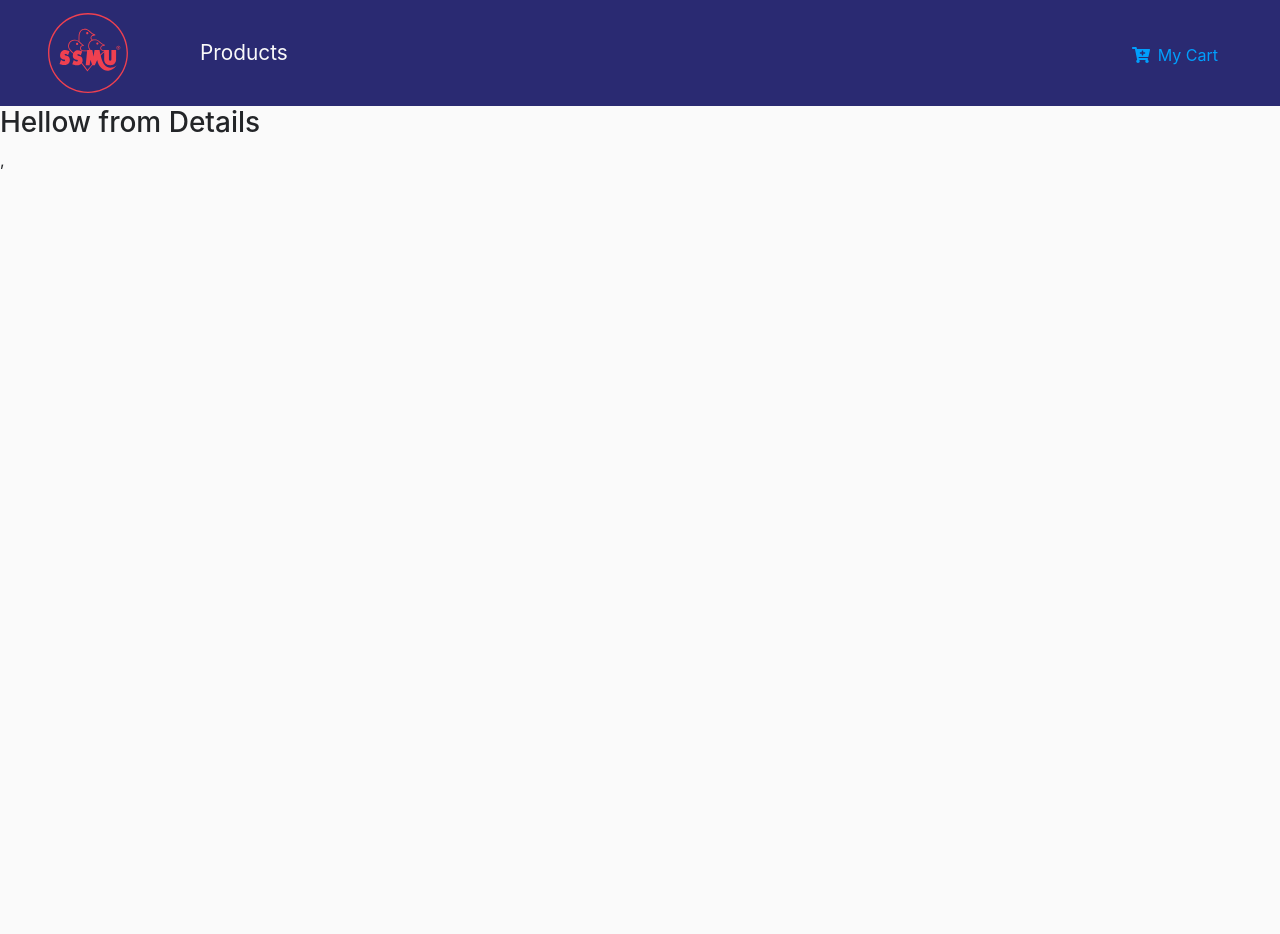
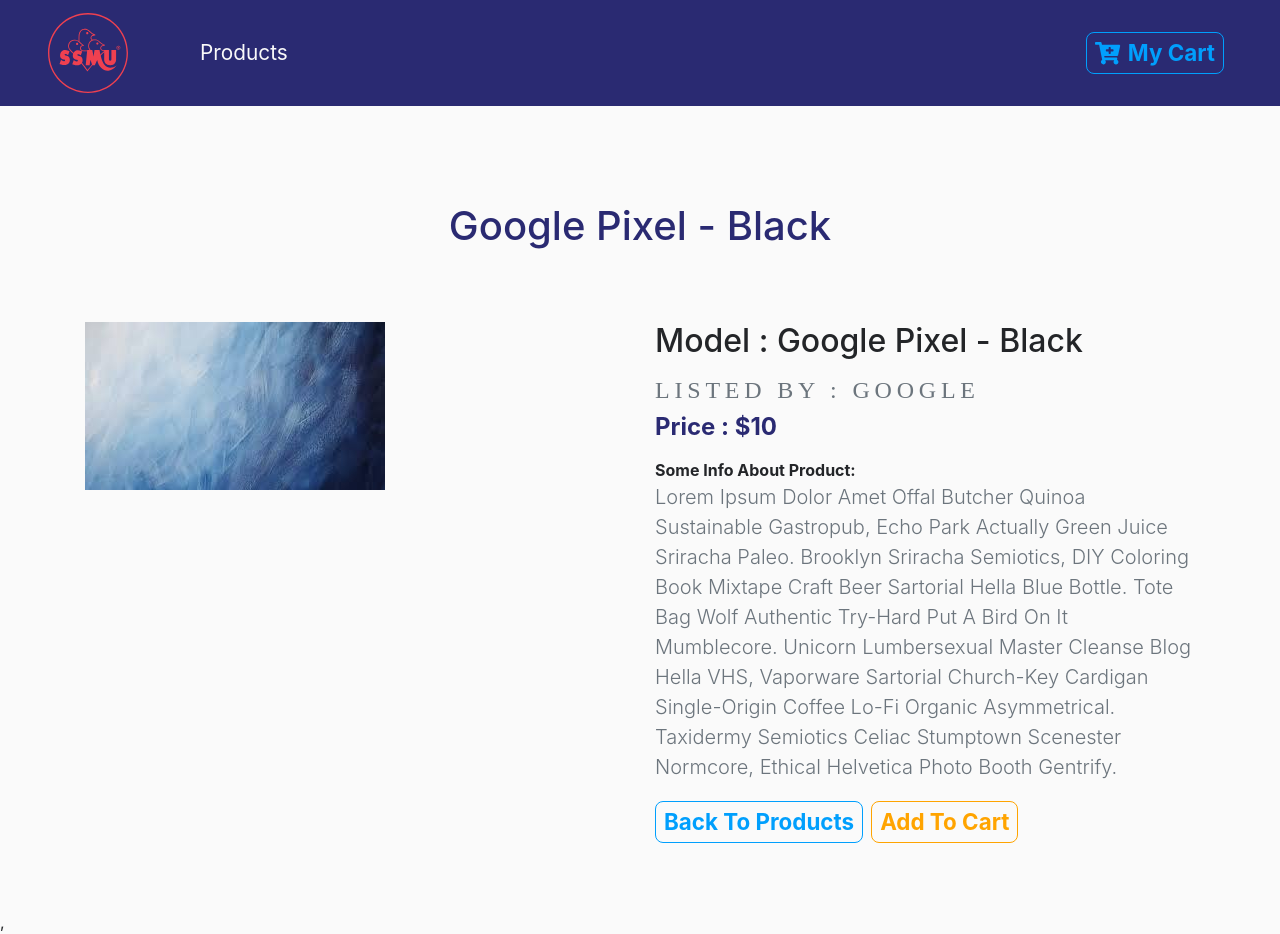
Before and after one commit to zprobs/Student-Marketplace, a React (Create React App) app in the folder Frontend/gui-react/: page /details in a window 1280 px wide. Before the commit the page ends 800 px from the top, so only its background shows below. Built offline with nearby package versions, Linux system fonts and the light colour scheme.

Commit message:
details page

```diff
--- a/Frontend/gui-react/package.json
+++ b/Frontend/gui-react/package.json
@@ -15,7 +15,8 @@
     "react": "^16.13.0",
     "react-dom": "^16.13.0",
     "react-scripts": "3.4.0",
-    "styled-components": "^5.0.1"
+    "styled-components": "^5.0.1",
+    "prop-types": "latest"
   },
   "scripts": {
     "start": "react-scripts start",
--- a/Frontend/gui-react/src/components/Button.js
+++ b/Frontend/gui-react/src/components/Button.js
@@ -2,17 +2,19 @@ import styled from "styled-components";
 
 export const ButtonContainer = styled.button`
     text-transform: capitalize;
-    font-size 1.4ren;
+    font-size 1.4rem;
+    font-weight bold;
     background: transparent;
-    border: 0.5ren solid var(--lightBlue);
-    color: var(--lightBlue);
+    border: 0.05rem solid var(--lightBlue);
+    border-color: ${props => props.cart ? "var(--mainYellow)" : "var(--lightBlue)"};
     border-radius: 0.5rem;
-    padding: 0,2rem 0.5rem;
+    color: ${props => props.cart ? "var(--mainYellow)" : "var(--lightBlue)"};
+    padding: 0.2rem 0.5rem;
     cursor: pointer;
-    margin: 0.2rem 0.5rem 0;
+    margin: 0.2rem 0.5rem 0.2rem 0;
     transition: all 0.2s ease-in-out;
    &:hover {
-    background:var(--lightBlue);
+    background: ${props => props.cart ? "var(--mainYellow)" : "var(--lightBlue)"};
     color:var(--mainBlue);
     }
    &:focus {
--- a/Frontend/gui-react/src/components/Details.js
+++ b/Frontend/gui-react/src/components/Details.js
@@ -1,11 +1,66 @@
 import React, {Component} from 'react';
+import {ProductConsumer} from "../context";
+import {Link} from "react-router-dom";
+import {ButtonContainer} from "./Button";
 
 class Details extends Component {
     render() {
         return (
-            <div>
-                <h3>Hellow from Details</h3>
-            </div>
+            <ProductConsumer>
+                {value =>{
+                    const {id,seller,img,info,price,title,inCart} = value.detailProduct;
+                    return (
+                        <div className="container py-5">
+                            {/* title */}
+                            <div className="row">
+                                <div className="col-10 mx-auto text-center text-slanted text-blue my-5">
+                                   <h1>{title}</h1>
+                                </div>
+                            </div>
+                            {/* end title */}
+                            {/* product info */}
+                            <div className="row">
+                                <div className="col-10 mx-auto col-md-6 my-3">
+                                    <img src={img} className="img-fluid" alt="product"/>
+                                </div>
+                                {/* product text */}
+                                <div className="col-10 mx-auto col-md-6 my-3 text-capitalize">
+                                    <h2>model : {title}</h2>
+                                    <h4 className="text-title text-uppercase text-muted mt-3 mb-2">
+                                         Listed by : <span className="text-uppercase">
+                                        {seller}
+                                    </span>
+                                    </h4>
+                                    <h4 className="text-blue">
+                                        <strong>
+                                            price : <span>$</span>
+                                            {price}
+                                        </strong>
+                                    </h4>
+                                    <p className="text-capitalize font-weight-bold mt-3 mb-0">
+                                        some info about product:
+                                    </p>
+                                    <p className="text-muted lead">
+                                        {info}
+                                    </p>
+                                    {/* buttons */}
+                                    <div>
+                                        <Link to='/'>
+                                            <ButtonContainer>back to products
+                                            </ButtonContainer>
+                                        </Link>
+                                        <ButtonContainer cart disabled={inCart?true:false} onClick={()=>{
+                                            value.addToCart(id);
+                                        }}>
+                                            {inCart ? "inCart" : "add to cart"}
+                                        </ButtonContainer>
+                                    </div>
+                                </div>
+                            </div>
+                        </div>
+                    )
+                }}
+            </ProductConsumer>
         );
     }
 }
--- a/Frontend/gui-react/src/components/Product.js
+++ b/Frontend/gui-react/src/components/Product.js
@@ -4,6 +4,8 @@ import {Link} from "react-router-dom";
 import {ProductConsumer} from "../context";
 import { FontAwesomeIcon } from "@fortawesome/react-fontawesome";
 import { faCartPlus } from "@fortawesome/free-solid-svg-icons";
+import PropTypes from 'prop-types';
+
 
 export default class Product extends Component {
 
@@ -12,11 +14,17 @@ export default class Product extends Component {
         return (
             <ProductWrapper className="col-9 mx-auto col-md-6 col-lg-3 my-3">
                 <div className="card">
-                    <div className="img-container p-5" onClick={console.log("click")}>
+                    <ProductConsumer>
+                        {value => (
+                            <div className="img-container p-5" onClick={() =>
+                                value.handleDetail(id)
+                            }>
                                 <Link to="/details">
                                     <img src={img} alt="Product" className="card-img-top"/>
                                 </Link>
-                        <button className="cart-btn" disabled={inCart} onClick={()=>{console.log("addedToCArt");}}>
+                                <button className="cart-btn" disabled={inCart ? true : false} onClick={()=>{
+                                    value.addToCart(id);
+                                }}>
                                     {inCart ? (<p className="text-capitalize mb-0" disabled>
                                             {" "}
                                             is inCart
@@ -26,6 +34,8 @@ export default class Product extends Component {
                                     )}
                                 </button>
                             </div>
+                        )}
+                    </ProductConsumer>
                     {/* card footer */}
                     <div className="card-footer d-flex justify-content-between">
                         <p className="align-self-center mb-0">{title}</p>
@@ -40,6 +50,16 @@ export default class Product extends Component {
         )
     }
 
+}
+
+Product.propTypes = {
+    product:PropTypes.shape({
+        id:PropTypes.number,
+        img:PropTypes.string,
+        title:PropTypes.string,
+        price:PropTypes.number,
+        inCart:PropTypes.bool
+    }).isRequired
 }
 
 const ProductWrapper = styled.div`
--- a/Frontend/gui-react/src/context.js
+++ b/Frontend/gui-react/src/context.js
@@ -6,16 +6,41 @@ const ProductContext = React.createContext();
 
 class ProductProvider extends Component {
     state={
-        products: storeProducts, detailProduct: detailProduct
+        products: [],
+        detailProduct: detailProduct
+    };
+
+    componentDidMount() {
+        this.setProducts();
     }
 
-    handleDetail = () => {
-        console.log("hello from detail");
+    setProducts = () => {
+        let tempProducts = [];
+        storeProducts.forEach(item => {
+            const singleItem = {...item};       // Copy values to avoid manipulating data during frontend operations
+            tempProducts = [...tempProducts,singleItem];
+
+        });
+        this.setState(()=> {
+            return {products: tempProducts};
+        });
+    };
+
+    getItem = (id) => {
+        const product = this.state.products.find(item => item.id === id);
+        return product;
     }
 
-    addToCart = () => {
-        console.log("hello from add to cart");
-    }
+    handleDetail = (id) => {
+        const product = this.getItem(id);
+        this.setState(() => {
+            return {detailProduct:product}
+        })
+    };
+
+    addToCart = id => {
+        console.log(`hello from add to cart ${id}`);
+    };
 
     render() {
         return (
```
Lines whose indentation alone changed are shown as unchanged.
